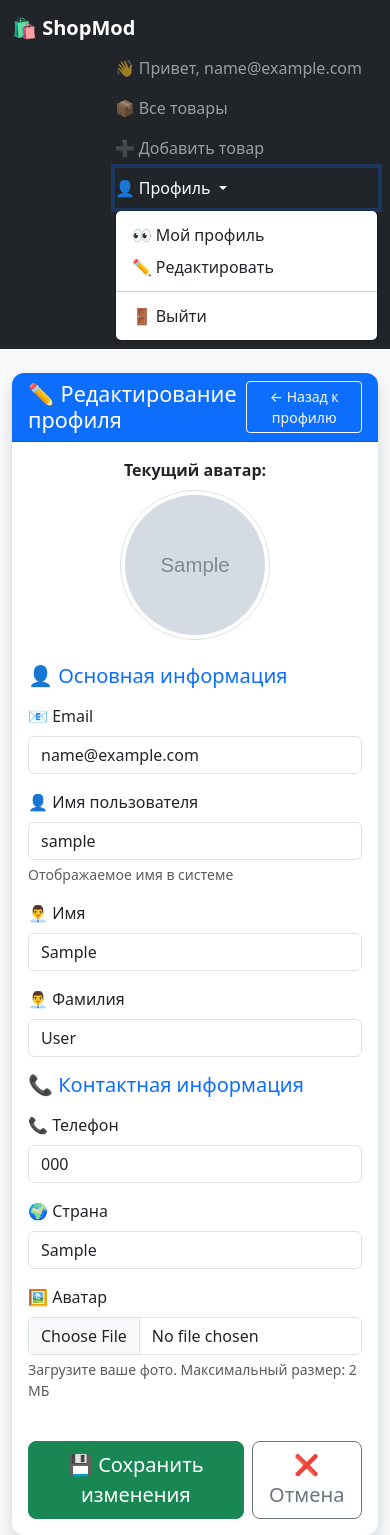
After one commit to Anton742-Tu/ShopMod, a Django app: page /users/profile/edit/ in a window 390 px wide, after a click on "👤 Профиль". The commit adds this page. Run offline with Django 5.2, Linux system fonts and the light colour scheme; a user stored in the database is signed in; tables that the repository leaves empty hold one stand-in row (values such as "Sample post"); grey boxes marked "Sample" are stand-in pictures.

Commit message:
"Добавлен интерфейс редактирования профиля пользователя
### ✏️ Форма редактирования профиля:
- UserProfileForm с полями: email, username, имя, фамилия, телефон, страна, аватар
- Валидация аватара: форматы JPEG/PNG/GIF, макс. размер 2 МБ
- Стилизация формы через метод __init__ с иконками

### 🎨 Шаблоны:
- profile_edit.html - форма редактирования с предпросмотром аватара
- profile.html - просмотр профиля с красивым оформлением
- Адаптивный дизайн на Bootstrap

### 🔧 Техническая реализация:
- ProfileUpdateView (UpdateView) для редактирования
- Автоматическая привязка к текущему пользователю
- Сообщения об успешном сохранении/ошибках
- Обновленная навигация с dropdown меню профиля

### 🛡️ Безопасность:
- LoginRequiredMixin для защиты доступа
- Валидация загружаемых файлов
- Доступ только к своему профилю

Профиль пользователя теперь можно полностью редактировать через веб-интерфейс!"

```diff
--- a/products/templates/products/base.html
+++ b/products/templates/products/base.html
@@ -24,7 +24,17 @@
                     <span class="navbar-text me-3">👋 Привет, {{ user.email }}</span>
                     <a class="nav-link" href="{% url 'product_list' %}">📦 Все товары</a>
                     <a class="nav-link" href="{% url 'product_create' %}">➕ Добавить товар</a>
-                    <a class="nav-link" href="{% url 'logout' %}">🚪 Выйти</a>
+                    <div class="nav-item dropdown">
+                        <a class="nav-link dropdown-toggle" href="#" role="button" data-bs-toggle="dropdown">
+                            👤 Профиль
+                        </a>
+                        <ul class="dropdown-menu">
+                            <li><a class="dropdown-item" href="{% url 'profile' %}">👀 Мой профиль</a></li>
+                            <li><a class="dropdown-item" href="{% url 'profile_edit' %}">✏️ Редактировать</a></li>
+                            <li><hr class="dropdown-divider"></li>
+                            <li><a class="dropdown-item" href="{% url 'logout' %}">🚪 Выйти</a></li>
+                        </ul>
+                    </div>
                 {% else %}
                     <a class="nav-link" href="{% url 'product_list' %}">📦 Все товары</a>
                     <a class="nav-link" href="{% url 'login' %}">🔑 Войти</a>
--- a/users/forms.py
+++ b/users/forms.py
@@ -1,37 +1,27 @@
+import os
+
 from django import forms
-from django.conf import settings
 from django.contrib.auth.forms import (
     AuthenticationForm,
     UserChangeForm,
     UserCreationForm,
 )
-from django.core.mail import send_mail
+from django.core.exceptions import ValidationError
 
 from .models import User
 
-
-class CustomUserCreationForm(UserCreationForm):
-    """Форма для создания пользователя"""
-
-    class Meta:
-        model = User
-        fields = ("email", "username", "phone", "country", "avatar")
-
-
-class CustomUserChangeForm(UserChangeForm):
-    """Форма для редактирования пользователя"""
-
-    class Meta:
-        model = User
-        fields = (
-            "email",
-            "username",
-            "first_name",
-            "last_name",
-            "phone",
-            "country",
-            "avatar",
-        )
+# Список запрещенных слов из задания (если нужно для пользователей)
+FORBIDDEN_WORDS = [
+    "казино",
+    "криптовалюта",
+    "крипта",
+    "биржа",
+    "дешево",
+    "бесплатно",
+    "обман",
+    "полиция",
+    "радар",
+]
 
 
 class UserRegisterForm(UserCreationForm):
@@ -64,7 +54,6 @@ class UserRegisterForm(UserCreationForm):
 
     def __init__(self, *args, **kwargs):
         super().__init__(*args, **kwargs)
-        # Убираем помощь по паролю (опционально)
         self.fields["password1"].help_text = ""
         self.fields["password2"].help_text = ""
 
@@ -88,5 +77,86 @@ class UserLoginForm(AuthenticationForm):
 
     def __init__(self, *args, **kwargs):
         super().__init__(*args, **kwargs)
-        # Меняем label с username на email
         self.fields["username"].label = "Email"
+
+
+class UserProfileForm(forms.ModelForm):
+    """Форма для редактирования профиля пользователя"""
+
+    class Meta:
+        model = User
+        fields = (
+            "email",
+            "username",
+            "first_name",
+            "last_name",
+            "phone",
+            "country",
+            "avatar",
+        )
+
+        widgets = {
+            "email": forms.EmailInput(
+                attrs={"class": "form-control", "placeholder": "Введите ваш email"}
+            ),
+            "username": forms.TextInput(
+                attrs={
+                    "class": "form-control",
+                    "placeholder": "Введите имя пользователя",
+                }
+            ),
+            "first_name": forms.TextInput(
+                attrs={"class": "form-control", "placeholder": "Введите ваше имя"}
+            ),
+            "last_name": forms.TextInput(
+                attrs={"class": "form-control", "placeholder": "Введите вашу фамилию"}
+            ),
+            "phone": forms.TextInput(
+                attrs={"class": "form-control", "placeholder": "+7 XXX XXX-XX-XX"}
+            ),
+            "country": forms.TextInput(
+                attrs={"class": "form-control", "placeholder": "Введите вашу страну"}
+            ),
+            "avatar": forms.FileInput(attrs={"class": "form-control"}),
+        }
+
+    def __init__(self, *args, **kwargs):
+        super().__init__(*args, **kwargs)
+
+        # Кастомные лейблы с иконками
+        self.fields["email"].label = "📧 Email"
+        self.fields["username"].label = "👤 Имя пользователя"
+        self.fields["first_name"].label = "👨‍💼 Имя"
+        self.fields["last_name"].label = "👨‍💼 Фамилия"
+        self.fields["phone"].label = "📞 Телефон"
+        self.fields["country"].label = "🌍 Страна"
+        self.fields["avatar"].label = "🖼️ Аватар"
+
+        # Подсказки для полей
+        self.fields["username"].help_text = "Отображаемое имя в системе"
+        self.fields["avatar"].help_text = (
+            "Загрузите ваше фото. Максимальный размер: 2 МБ"
+        )
+
+    def clean_avatar(self):
+        """Валидация загружаемого аватара"""
+        avatar = self.cleaned_data.get("avatar")
+
+        if not avatar:
+            return avatar
+
+        # Проверка формата
+        valid_extensions = [".jpg", ".jpeg", ".png", ".gif"]
+        ext = os.path.splitext(avatar.name)[1].lower()
+
+        if ext not in valid_extensions:
+            raise ValidationError("❌ Поддерживаются только форматы JPEG, PNG и GIF.")
+
+        # Проверка размера (2 МБ)
+        max_size = 2 * 1024 * 1024
+        if avatar.size > max_size:
+            raise ValidationError(
+                f"❌ Размер файла не должен превышать 2 МБ. Ваш файл: {avatar.size // 1024} КБ"
+            )
+
+        return avatar
--- /dev/null
+++ b/users/templates/users/profile_edit.html
@@ -0,0 +1,128 @@
+{% extends 'products/base.html' %}
+
+{% block title %}Редактирование профиля - ShopMod{% endblock %}
+
+{% block content %}
+<div class="row justify-content-center">
+    <div class="col-md-8">
+        <div class="card shadow">
+            <div class="card-header bg-primary text-white">
+                <div class="d-flex justify-content-between align-items-center">
+                    <h4 class="mb-0">✏️ Редактирование профиля</h4>
+                    <a href="{% url 'profile' %}" class="btn btn-outline-light btn-sm">
+                        ← Назад к профилю
+                    </a>
+                </div>
+            </div>
+            <div class="card-body">
+                <form method="post" enctype="multipart/form-data">
+                    {% csrf_token %}
+
+                    <!-- Блок с текущим аватаром -->
+                    {% if user.avatar %}
+                    <div class="text-center mb-4">
+                        <div class="mb-2">
+                            <strong>Текущий аватар:</strong>
+                        </div>
+                        <img src="{{ user.avatar.url }}"
+                             alt="{{ user.email }}"
+                             class="img-thumbnail rounded-circle"
+                             style="width: 150px; height: 150px; object-fit: cover;">
+                    </div>
+                    {% endif %}
+
+                    <div class="row">
+                        <!-- Левая колонка - основная информация -->
+                        <div class="col-md-6">
+                            <h5 class="text-primary mb-3">👤 Основная информация</h5>
+
+                            <div class="mb-3">
+                                <label for="{{ form.email.id_for_label }}" class="form-label">
+                                    {{ form.email.label }}
+                                </label>
+                                {{ form.email }}
+                                {% if form.email.errors %}
+                                    <div class="text-danger small mt-1">
+                                        {% for error in form.email.errors %}
+                                            <div>⚠️ {{ error }}</div>
+                                        {% endfor %}
+                                    </div>
+                                {% endif %}
+                            </div>
+
+                            <div class="mb-3">
+                                <label for="{{ form.username.id_for_label }}" class="form-label">
+                                    {{ form.username.label }}
+                                </label>
+                                {{ form.username }}
+                                {% if form.username.help_text %}
+                                    <div class="form-text">{{ form.username.help_text }}</div>
+                                {% endif %}
+                            </div>
+
+                            <div class="mb-3">
+                                <label for="{{ form.first_name.id_for_label }}" class="form-label">
+                                    {{ form.first_name.label }}
+                                </label>
+                                {{ form.first_name }}
+                            </div>
+
+                            <div class="mb-3">
+                                <label for="{{ form.last_name.id_for_label }}" class="form-label">
+                                    {{ form.last_name.label }}
+                                </label>
+                                {{ form.last_name }}
+                            </div>
+                        </div>
+
+                        <!-- Правая колонка - контактная информация и аватар -->
+                        <div class="col-md-6">
+                            <h5 class="text-primary mb-3">📞 Контактная информация</h5>
+
+                            <div class="mb-3">
+                                <label for="{{ form.phone.id_for_label }}" class="form-label">
+                                    {{ form.phone.label }}
+                                </label>
+                                {{ form.phone }}
+                            </div>
+
+                            <div class="mb-3">
+                                <label for="{{ form.country.id_for_label }}" class="form-label">
+                                    {{ form.country.label }}
+                                </label>
+                                {{ form.country }}
+                            </div>
+
+                            <div class="mb-3">
+                                <label for="{{ form.avatar.id_for_label }}" class="form-label">
+                                    {{ form.avatar.label }}
+                                </label>
+                                {{ form.avatar }}
+                                {% if form.avatar.help_text %}
+                                    <div class="form-text">{{ form.avatar.help_text }}</div>
+                                {% endif %}
+                                {% if form.avatar.errors %}
+                                    <div class="text-danger small mt-1">
+                                        {% for error in form.avatar.errors %}
+                                            <div>⚠️ {{ error }}</div>
+                                        {% endfor %}
+                                    </div>
+                                {% endif %}
+                            </div>
+                        </div>
+                    </div>
+
+                    <div class="d-flex gap-2 justify-content-end mt-4">
+                        <button type="submit" class="btn btn-success btn-lg">
+                            💾 Сохранить изменения
+                        </button>
+                        <a href="{% url 'profile' %}" class="btn btn-outline-secondary btn-lg">
+                            ❌ Отмена
+                        </a>
+                    </div>
+                </form>
+            </div>
+        </div>
+    </div>
+</div>
+{% endblock %}
--- a/users/urls.py
+++ b/users/urls.py
@@ -7,4 +7,5 @@ urlpatterns = [
     path("login/", views.login_view, name="login"),
     path("logout/", views.logout_view, name="logout"),
     path("profile/", views.profile_view, name="profile"),
+    path("profile/edit/", views.ProfileUpdateView.as_view(), name="profile_edit"),
 ]
--- a/users/views.py
+++ b/users/views.py
@@ -1,11 +1,13 @@
 from django.contrib import messages
 from django.contrib.auth import authenticate, login, logout
 from django.contrib.auth.decorators import login_required
+from django.contrib.auth.mixins import LoginRequiredMixin
 from django.shortcuts import redirect, render
 from django.urls import reverse_lazy
-from django.views.generic import CreateView
+from django.views.generic import CreateView, UpdateView
 
-from .forms import UserLoginForm, UserRegisterForm
+from .forms import UserLoginForm, UserProfileForm, UserRegisterForm
+from .models import User
 from .utils import send_welcome_email
 
 
@@ -80,5 +82,28 @@ def logout_view(request):
 
 @login_required
 def profile_view(request):
-    """Профиль пользователя (дополнительно)"""
-    return render(request, "users/profile.html", {"users": request.user})
+    """Профиль пользователя"""
+    return render(request, "users/profile.html", {"user": request.user})
+
+
+class ProfileUpdateView(LoginRequiredMixin, UpdateView):
+    """Представление для редактирования профиля"""
+
+    model = User
+    form_class = UserProfileForm
+    template_name = "users/profile_edit.html"
+    success_url = reverse_lazy("profile")
+
+    def get_object(self, queryset=None):
+        """Возвращает текущего пользователя"""
+        return self.request.user
+
+    def form_valid(self, form):
+        """Обработка успешного сохранения профиля"""
+        messages.success(self.request, "✅ Профиль успешно обновлен!")
+        return super().form_valid(form)
+
+    def form_invalid(self, form):
+        """Обработка ошибок валидации"""
+        messages.error(self.request, "❌ Ошибка обновления профиля. Проверьте данные.")
+        return super().form_invalid(form)
```
Also changed, not shown: users/admin.py (+11 -3 lines), users/templates/users/profile.html (added, +94 -0 lines), media/users/avatars/avatar_super_6.jpg (added).
